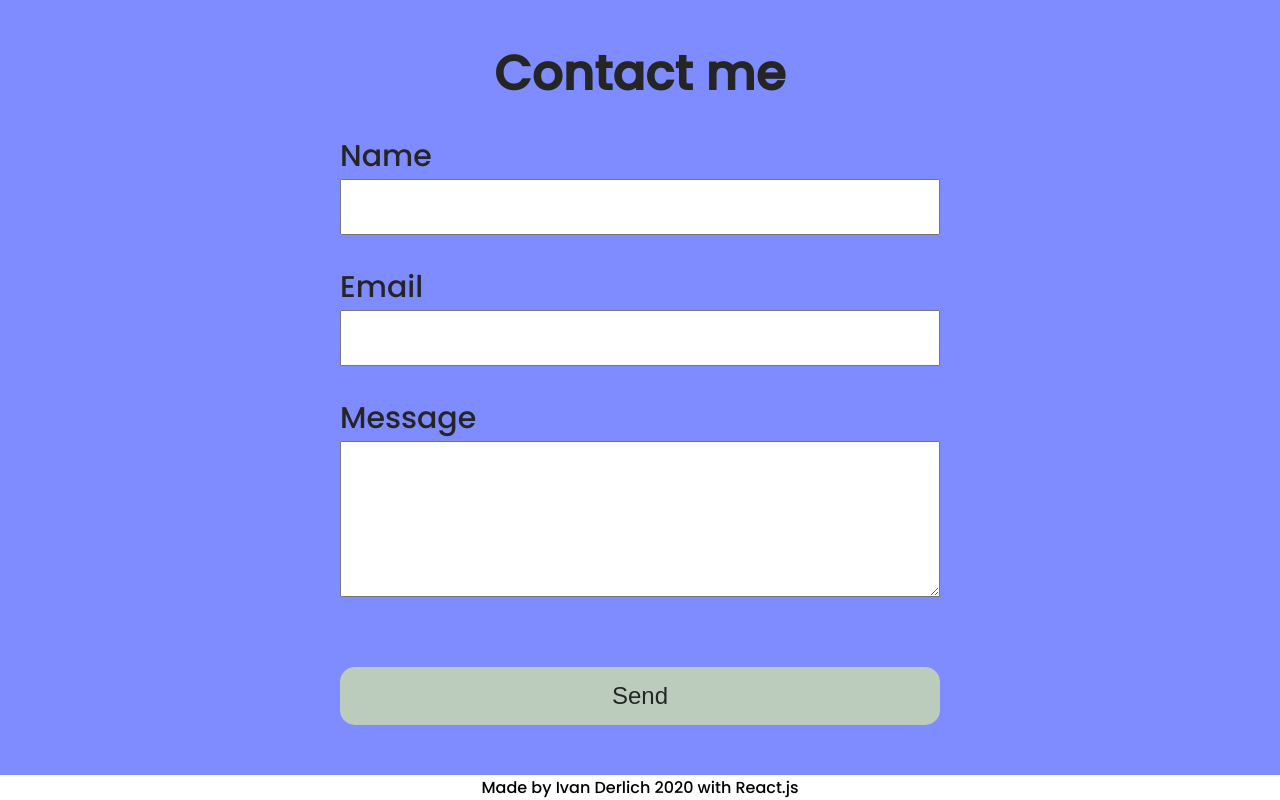
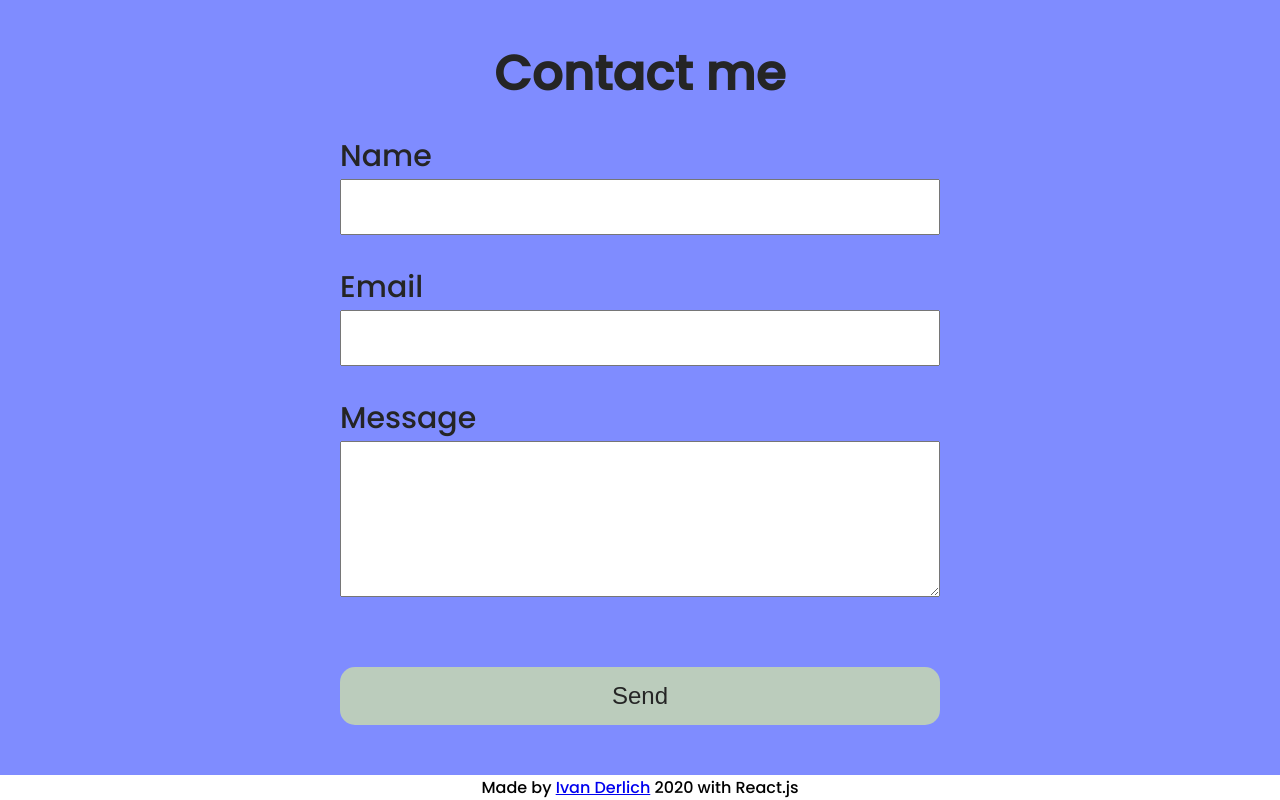
Before and after one commit to IvanDerlich/Portfolio, a React (Create React App) app: page / in a window 1280 px wide. Shown: the part 4069-4869 px from the top of the page. Built offline with nearby package versions, Linux system fonts and the light colour scheme; the HTML template or start-up script is replaced by a standard one.

Commit message:
Add Link to footer

```diff
--- a/src/Components/Footer.js
+++ b/src/Components/Footer.js
@@ -3,7 +3,7 @@ import './Footer.css';
 function Footer() {
   return (
     <div className="Footer" id="footer">
-      Made by Ivan Derlich 2020 with React.js
+      Made by <a href="http://linktr.ee/ivanderlich">Ivan Derlich</a> 2020 with React.js
     </div>
   );
 }
```
Also changed, not shown: 1 other file (tests, documents, lock files or other folders).
